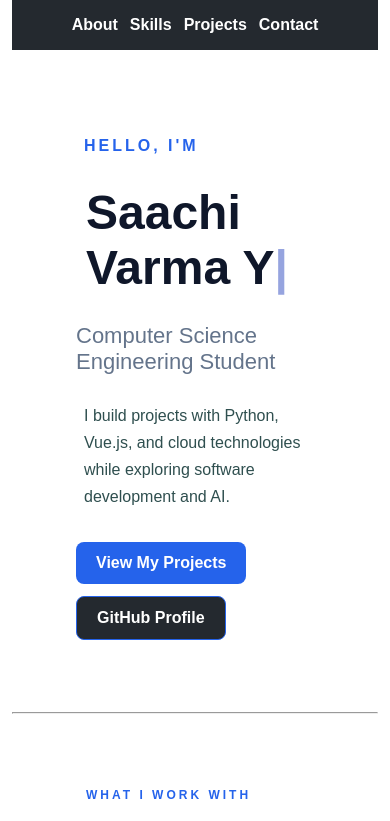
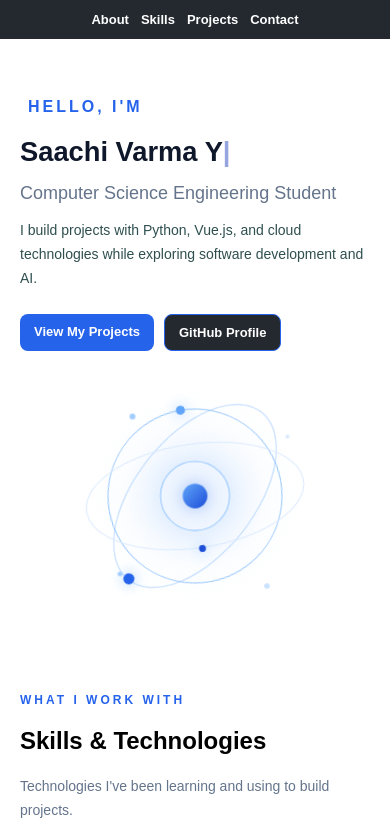
Before and after one commit to Kronos1359/Portfolio-Saachi, a Vue app in the folder frontend/: page / in a window 390 px wide. Shown: the top 821 px of the page. Built offline with nearby package versions, Linux system fonts and the light colour scheme.

Commit message:
animation ui

```diff
--- a/frontend/src/App.vue
+++ b/frontend/src/App.vue
@@ -125,11 +125,36 @@
       </div>
 
       <div class="hero-animation">
+        <div class="orbit-scene">
+          <!-- Soft background glow -->
+          <div class="orbit-glow"></div>
 
+          <!-- Rotating orbital paths -->
+          <div class="orbit-path orbit-path-one">
+            <span class="orbit-planet planet-one"></span>
+          </div>
+
+          <div class="orbit-path orbit-path-two">
+            <span class="orbit-planet planet-two"></span>
+          </div>
+
+          <div class="orbit-path orbit-path-three">
+            <span class="orbit-planet planet-three"></span>
+          </div>
+
+          <!-- Center element -->
+          <div class="orbit-core">
+            <div class="orbit-core-inner"></div>
+          </div>
+
+          <!-- Decorative background dots -->
+          <span class="orbit-star star-one"></span>
+          <span class="orbit-star star-two"></span>
+          <span class="orbit-star star-three"></span>
+          <span class="orbit-star star-four"></span>
+        </div>
       </div>
     </section>
-
-    <hr>
 
     <section id="skills" class="skills">
       <div class="skill-heading">
--- a/frontend/src/style.css
+++ b/frontend/src/style.css
@@ -2,10 +2,13 @@
   box-sizing: border-box;
 }
 
+html,
 body {
   margin: 0;
   font-family: Arial, sans-serif;
   text-align: center;
+  padding: 0;
+  width: 100%;
 }
 
 hr {
@@ -14,8 +17,8 @@ hr {
 
 .container{
   max-width: 100%;
-  margin: 0 auto;
-  padding:0;
+  margin: 10 auto;
+  padding: 0;
 }
 
 html {
@@ -73,7 +76,11 @@ a:hover {
 }
 
 .hero {
-  padding: 64px 64px;
+  display: grid;
+  grid-template-columns: 3fr 2fr;
+  align-items: center;
+  gap: 24px;
+  padding: 64px;
   text-align: left;
 }
 
@@ -87,7 +94,7 @@ a:hover {
 
 .hero h1 {
   color: #0f172a;
-  font-size: 48px;
+  font-size: clamp(30px, 3.5vw, 48px);
   margin: 12px auto;
 }
 
@@ -129,6 +136,73 @@ a:hover {
 
 .hero-button:hover {
   opacity: 0.85;
+}
+
+.hero-animation {
+  width: 100%;
+  min-height: 300px;
+}
+
+.orbit {
+  position: relative;
+  width: 280px;
+  height: 280px;
+  margin: 0 auto;
+}
+
+.orbit-ring {
+  position: absolute;
+  inset: 50%;
+  border: 1px solid #93c5fd;
+  border-radius: 50%;
+}
+
+.ring-one {
+  width: 220px;
+  height: 140px;
+  transform: translate(-50%, -50%);
+}
+
+.ring-two {
+  width: 140px;
+  height: 220px;
+  transform: translate(-50%, -50%) rotate(35deg);
+}
+
+.orbit-center {
+  position: absolute;
+  top: 50%;
+  left: 50%;
+  width: 48px;
+  height: 48px;
+  border: 1px solid #2563eb;
+  border-radius: 50%;
+  background-color: #dbeafe;
+  transform: translate(-50%, -50%);
+}
+
+.orbit-dot {
+  position: absolute;
+  width: 10px;
+  height: 10px;
+  border-radius: 50%;
+  background-color: #2563eb;
+}
+
+.dot-one {
+  top: 50%;
+  left: 30px;
+}
+
+.dot-two {
+  top: 50px;
+  right: 65px;
+  background-color: #60a5fa;
+}
+
+.dot-three {
+  bottom: 50px;
+  right: 65px;
 }
 
 .skills {
@@ -413,3 +487,364 @@ a:hover {
     opacity: 0;
   }
 }
+
+@media (max-width: 700px) {
+  .hero {
+    grid-template-columns: 1fr;
+  }
+
+  .hero-animation {
+    min-height: 220px;
+  }
+}
+
+
+/* ===== Hero Orbit Animation ===== */
+
+.orbit-scene {
+  position: relative;
+  width: min(100%, 320px);
+  aspect-ratio: 1;
+  margin: 0 auto;
+  isolation: isolate;
+}
+
+/* Soft glow behind the animation */
+.orbit-glow {
+  position: absolute;
+  width: 42%;
+  aspect-ratio: 1;
+  top: 50%;
+  left: 50%;
+  border-radius: 50%;
+  background: #dbeafe;
+  filter: blur(28px);
+  transform: translate(-50%, -50%);
+  opacity: 0.75;
+  animation: glow-pulse 4s ease-in-out infinite;
+}
+
+/* Each path rotates independently around the center */
+.orbit-path {
+  position: absolute;
+  top: 50%;
+  left: 50%;
+  border: 1px solid #bfdbfe;
+  border-radius: 50%;
+  transform: translate(-50%, -50%);
+  animation: orbit-rotate linear infinite;
+}
+
+/* Horizontal orbit */
+.orbit-path-one {
+  width: 86%;
+  height: 48%;
+  animation-duration: 14s;
+}
+
+/* Tilted orbit */
+.orbit-path-two {
+  width: 70%;
+  height: 70%;
+  border-color: #93c5fd;
+  animation-duration: 18s;
+  animation-direction: reverse;
+}
+
+/* Narrow vertical orbit */
+.orbit-path-three {
+  width: 42%;
+  height: 88%;
+  border-color: #dbeafe;
+  animation-duration: 22s;
+}
+
+/* Planets stay on their own orbital paths */
+.orbit-planet {
+  position: absolute;
+  top: 50%;
+  right: -5px;
+  width: 11px;
+  height: 11px;
+  border-radius: 50%;
+  background: #2563eb;
+  box-shadow: 0 0 14px #93c5fd;
+  transform: translateY(-50%);
+}
+
+.planet-two {
+  width: 9px;
+  height: 9px;
+  background: #60a5fa;
+}
+
+.planet-three {
+  width: 7px;
+  height: 7px;
+  background: #1d4ed8;
+}
+
+/* Center element */
+.orbit-core {
+  position: absolute;
+  top: 50%;
+  left: 50%;
+  display: grid;
+  place-items: center;
+  width: 68px;
+  aspect-ratio: 1;
+  border: 1px solid #93c5fd;
+  border-radius: 50%;
+  background: rgb(239 246 255 / 85%);
+  box-shadow: 0 0 35px rgb(96 165 250 / 20%);
+  transform: translate(-50%, -50%);
+  animation: core-float 4s ease-in-out infinite;
+}
+
+.orbit-core-inner {
+  width: 24px;
+  aspect-ratio: 1;
+  border-radius: 50%;
+  background: linear-gradient(135deg, #60a5fa, #1d4ed8);
+  box-shadow: 0 0 18px rgb(37 99 235 / 40%);
+}
+
+/* Small decorative stars */
+.orbit-star {
+  position: absolute;
+  width: 5px;
+  height: 5px;
+  border-radius: 50%;
+  background: #93c5fd;
+  animation: star-twinkle 3s ease-in-out infinite;
+}
+
+.star-one {
+  top: 17%;
+  left: 24%;
+}
+
+.star-two {
+  top: 25%;
+  right: 12%;
+  animation-delay: -1s;
+}
+
+.star-three {
+  bottom: 18%;
+  left: 19%;
+  width: 4px;
+  height: 4px;
+  animation-delay: -2s;
+}
+
+.star-four {
+  right: 20%;
+  bottom: 13%;
+  width: 6px;
+  height: 6px;
+  animation-delay: -0.5s;
+}
+
+/* Animation keyframes */
+@keyframes orbit-rotate {
+  from {
+    transform: translate(-50%, -50%) rotate(0deg);
+  }
+
+  to {
+    transform: translate(-50%, -50%) rotate(360deg);
+  }
+}
+
+@keyframes core-float {
+  0%,
+  100% {
+    transform: translate(-50%, -50%) scale(1);
+  }
+
+  50% {
+    transform: translate(-50%, -50%) scale(1.06);
+  }
+}
+
+@keyframes glow-pulse {
+  0%,
+  100% {
+    opacity: 0.45;
+  }
+
+  50% {
+    opacity: 0.85;
+  }
+}
+
+@keyframes star-twinkle {
+  0%,
+  100% {
+    opacity: 0.35;
+    transform: scale(0.8);
+  }
+
+  50% {
+    opacity: 1;
+    transform: scale(1.3);
+  }
+}
+
+/* Respect reduced-motion preferences */
+@media (prefers-reduced-motion: reduce) {
+  .orbit-path,
+  .orbit-core,
+  .orbit-glow,
+  .orbit-star {
+    animation: none;
+  }
+}
+@media (max-width: 600px) {
+  .container {
+    padding-left: 0;
+    padding-right: 0;
+  }
+}
+
+
+/* ===== Mobile layout fixes ===== */
+
+@media (max-width: 600px) {
+  /* Keep the navbar within the screen */
+  .navbar {
+    gap: 12px;
+    padding: 12px 8px;
+    justify-content: center;
+  }
+
+  .navbar a {
+    font-size: 13px;
+  }
+
+  /* Give the hero text more room */
+  .hero {
+    grid-template-columns: minmax(0, 1fr);
+    gap: 20px;
+    padding: 36px 20px;
+    text-align: left;
+  }
+
+  .hero-content {
+    min-width: 0;
+  }
+
+  .hero h1 {
+    font-size: clamp(22px, 7vw, 30px);
+    white-space: nowrap;
+    padding: 0;
+    margin: 12px 0;
+  }
+
+  .hero h2 {
+    font-size: 18px;
+  }
+
+  .hero-description {
+    font-size: 14px;
+    padding: 0;
+  }
+
+  .hero-actions {
+    gap: 10px;
+  }
+
+  .hero-button {
+    padding: 10px 14px;
+    font-size: 13px;
+  }
+
+  /* Scale down the animation */
+  .hero-animation {
+    min-height: 0;
+  }
+
+  .orbit-scene {
+    width: min(100%, 250px);
+  }
+
+  /* Make skills readable in a single column */
+  .skills {
+    margin: 0;
+    padding: 36px 20px;
+  }
+
+  .skills-heading h2 {
+    font-size: 26px;
+  }
+
+  .skills-description {
+    font-size: 14px;
+  }
+
+  .skills-grid {
+    grid-template-columns: minmax(0, 1fr);
+    gap: 14px;
+  }
+
+  .skill-category {
+    min-width: 0;
+    padding: 20px 16px;
+    margin-top: 0;
+  }
+
+  .skill-list {
+    gap: 8px;
+  }
+
+  .skill-item {
+    padding: 7px 10px;
+    font-size: 13px;
+  }
+
+  /* Reduce excess space around project cards */
+  .projects {
+    margin: 0;
+    padding: 24px 16px;
+  }
+
+  .project-grid {
+    grid-template-columns: minmax(0, 1fr);
+  }
+
+  .project-card {
+    min-width: 0;
+    padding: 18px;
+  }
+
+  /* Prevent form sections from feeling cramped */
+  .contact {
+    margin: 0;
+    padding: 24px 16px;
+  }
+}
+
+/* Extra-small screens */
+@media (max-width: 380px) {
+  .hero {
+    padding: 28px 16px;
+  }
+
+  .hero h1 {
+    font-size: 24px;
+  }
+
+  .navbar {
+    gap: 10px;
+    padding: 12px 6px;
+  }
+
+  .navbar a {
+    font-size: 12px;
+  }
+
+  .skills {
+    padding: 28px 16px;
+  }
+}
```
